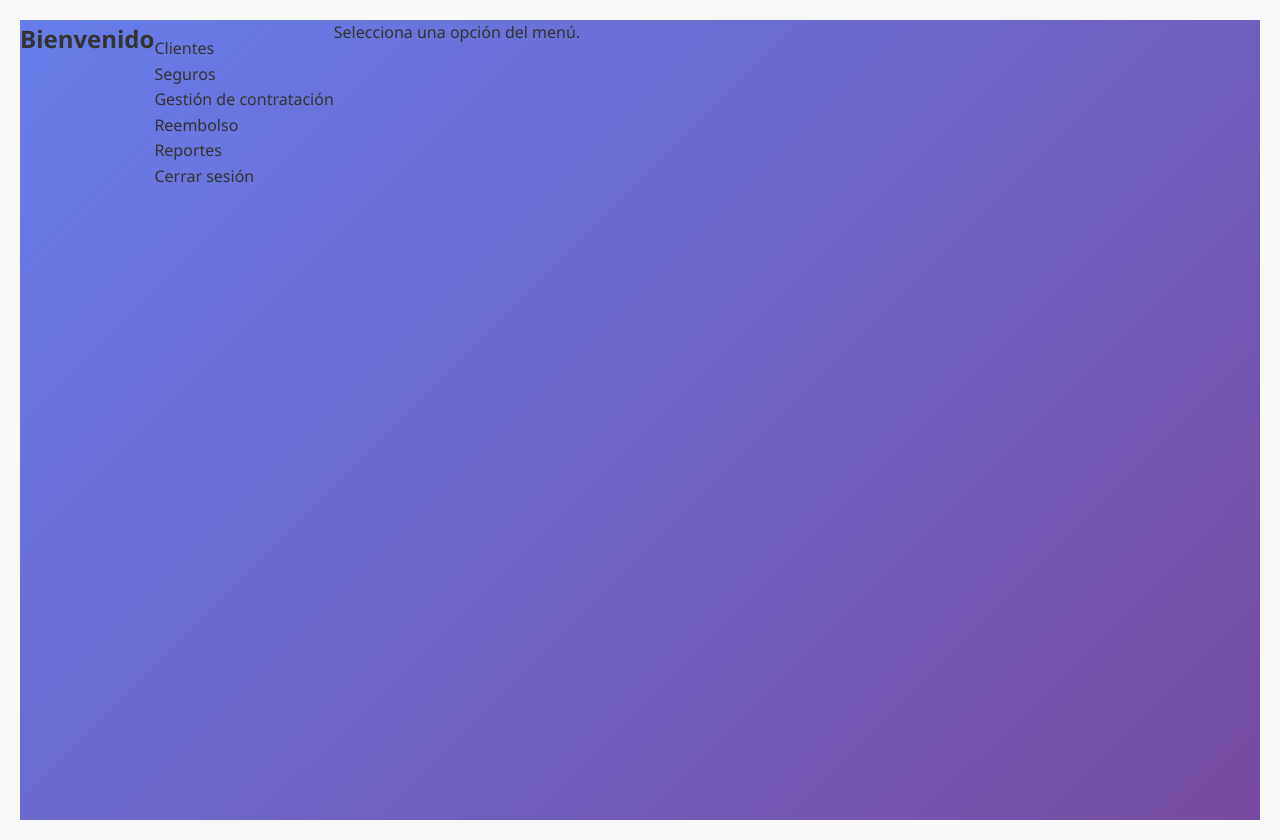
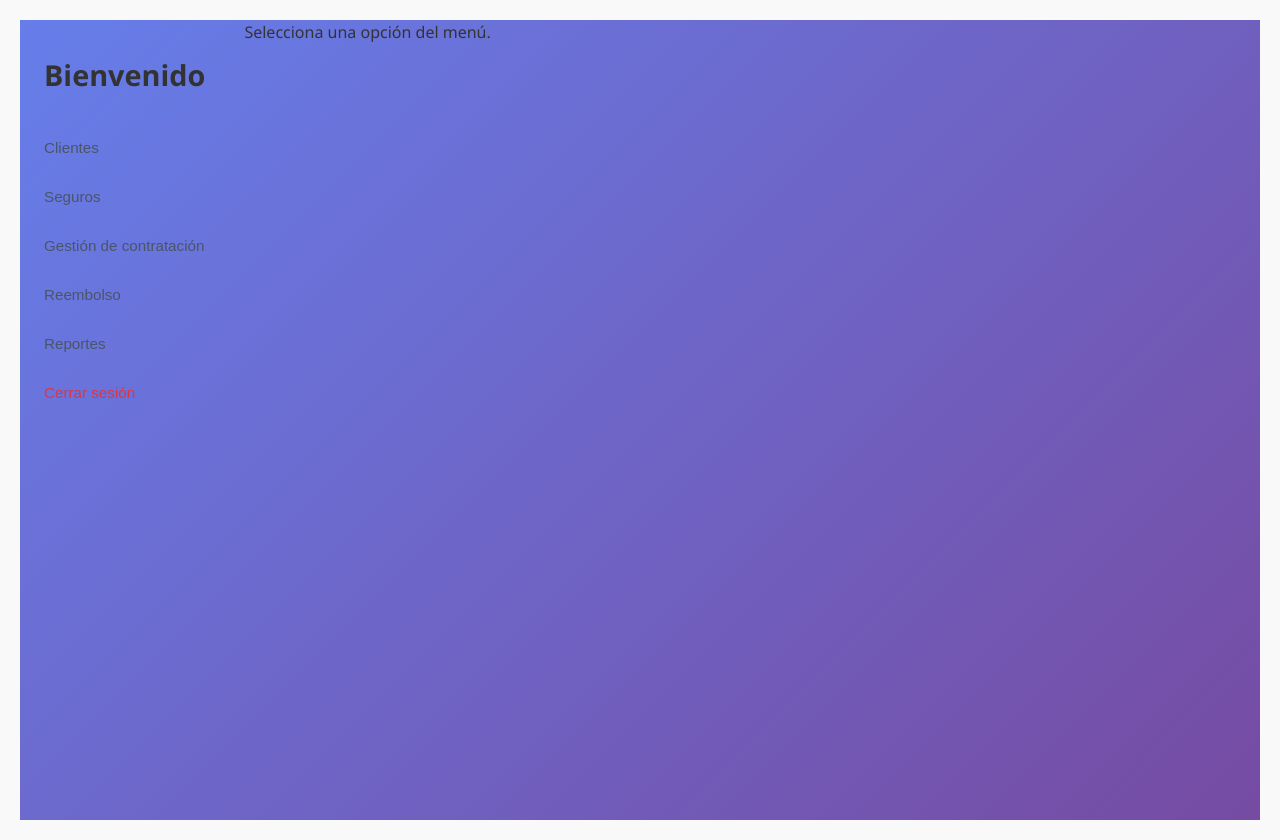
Before and after one commit to Dennis-Chimborazo/Gestion-Seguros, a React (Create React App) app in the folder frontend/: page /admin in a window 1280 px wide. Built offline with nearby package versions, Linux system fonts and the light colour scheme.

Commit message:
mejoro la funcionalidad del sidebar

```diff
--- a/frontend/src/views/estilos/VentanaAdmin.module.css
+++ b/frontend/src/views/estilos/VentanaAdmin.module.css
@@ -152,6 +152,39 @@
   margin-right: 0;
 }
 
+/* Estilos para los nuevos botones del menú */
+.menuButton {
+  display: block;
+  width: 100%;
+  padding: 1rem 1.5rem;
+  text-align: left;
+  background-color: transparent;
+  border: none;
+  color: #4a5568;
+  font-weight: 500;
+  font-size: 0.95rem;
+  cursor: pointer;
+  transition: all 0.3s ease;
+  border-radius: 0 25px 25px 0;
+  margin-right: 1rem;
+}
+
+.menuButton:hover {
+  background: linear-gradient(45deg, rgba(103, 126, 234, 0.1), rgba(118, 75, 162, 0.1));
+  color: #667eea;
+  transform: translateX(5px);
+}
+
+.menuButton:hover::before {
+  content: '';
+  position: absolute;
+  left: 0;
+  top: 0;
+  bottom: 0;
+  width: 4px;
+  background: linear-gradient(45deg, #667eea, #764ba2);
+}
+
 /* Logout especial */
 .logout {
   color: #dc3545 !important;
@@ -161,6 +194,15 @@
 }
 
 .logout:hover {
+  background: rgba(220, 53, 69, 0.1) !important;
+  color: #dc3545 !important;
+}
+
+.logoutButton {
+  color: #dc3545 !important;
+}
+
+.logoutButton:hover {
   background: rgba(220, 53, 69, 0.1) !important;
   color: #dc3545 !important;
 }
@@ -202,6 +244,15 @@
   font-size: 1.2rem;
   color: #4a5568;
   margin-bottom: 2rem;
+}
+
+.welcomeHeader {
+  padding: 1rem 1.5rem;
+  font-size: 1.2rem;
+  font-weight: 600;
+  color: #333;
+  border-bottom: 1px solid rgba(103, 126, 234, 0.2);
+  margin-bottom: 0.5rem;
 }
 
 /* Responsive */
--- a/frontend/src/views/segurosAdmin/SegurosAdmin.jsx
+++ b/frontend/src/views/segurosAdmin/SegurosAdmin.jsx
@@ -73,7 +73,6 @@ export function SegurosAdmin({ mostrarSeccion }){
         <div className="seguros-admin-container">
             <form className="seguros-admin-form" action="" method="">
                 <h2 className="seguros-admin-title">Tipos de Seguros</h2>
-
                 <div className="search-controls">
                     <div className="search-group">
                         <label htmlFor="buscar" className="search-label">Buscar</label>
--- a/frontend/src/views/usuarios/VentanaAdmin.jsx
+++ b/frontend/src/views/usuarios/VentanaAdmin.jsx
@@ -40,14 +40,14 @@ export function VentanaAdmin() {
 
   return (
     <div className={styles.container}>
-      <h2>Bienvenido {user?.nom_rol}</h2>
       <ul className={styles.menu}>
-      <li><a onClick={() => mostrarSeccion("clientes")}>Clientes</a></li>
-        <li><a onClick={() => mostrarSeccion("segurosAdmin")}>Seguros</a></li>
-        <li><a onClick={() => mostrarSeccion("GestionContratacion")}>Gestión de contratación</a></li>
-        <li><a onClick={() => mostrarSeccion("seguros")}>Reembolso</a></li>
-        <li><a onClick={() => mostrarSeccion("reportes")}>Reportes</a></li>
-        <li><a onClick={cerrarSesion}>Cerrar sesión</a></li>
+        <li className={styles.welcomeHeader}><h2>Bienvenido {user?.nom_rol}</h2></li>
+        <li><button className={styles.menuButton} onClick={() => mostrarSeccion("clientes")}>Clientes</button></li>
+        <li><button className={styles.menuButton} onClick={() => mostrarSeccion("segurosAdmin")}>Seguros</button></li>
+        <li><button className={styles.menuButton} onClick={() => mostrarSeccion("GestionContratacion")}>Gestión de contratación</button></li>
+        <li><button className={styles.menuButton} onClick={() => mostrarSeccion("seguros")}>Reembolso</button></li>
+        <li><button className={styles.menuButton} onClick={() => mostrarSeccion("reportes")}>Reportes</button></li>
+        <li><button className={`${styles.menuButton} ${styles.logoutButton}`} onClick={cerrarSesion}>Cerrar sesión</button></li>
       </ul>
 
       <section className={styles.section}>
```
